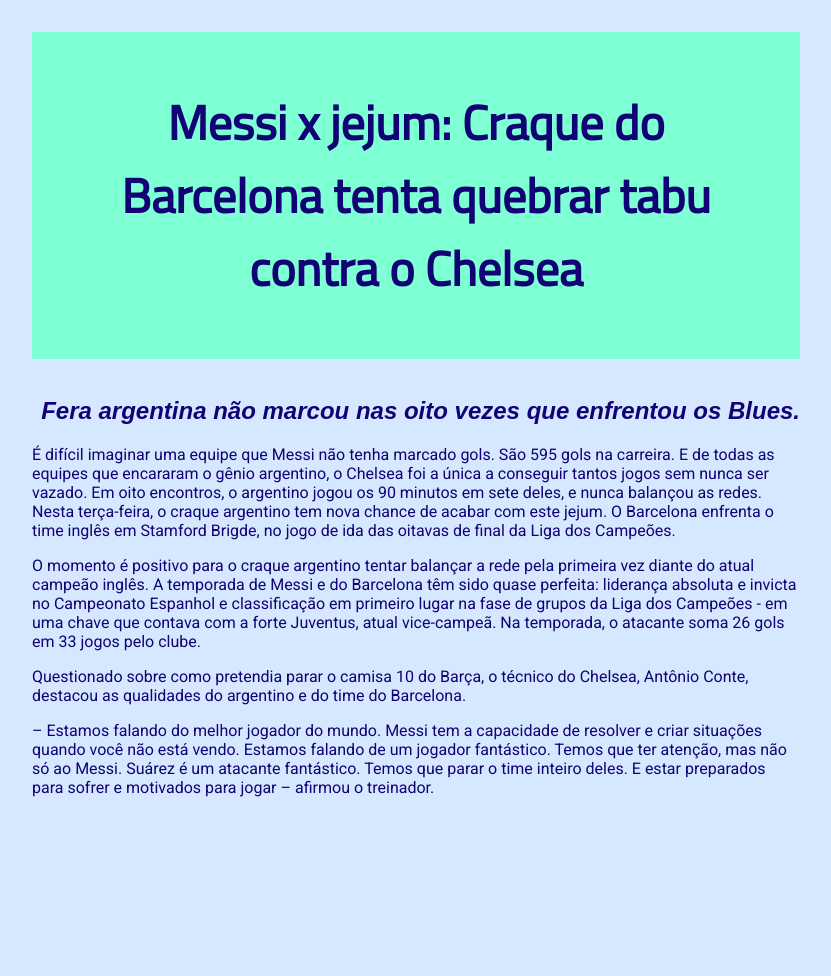
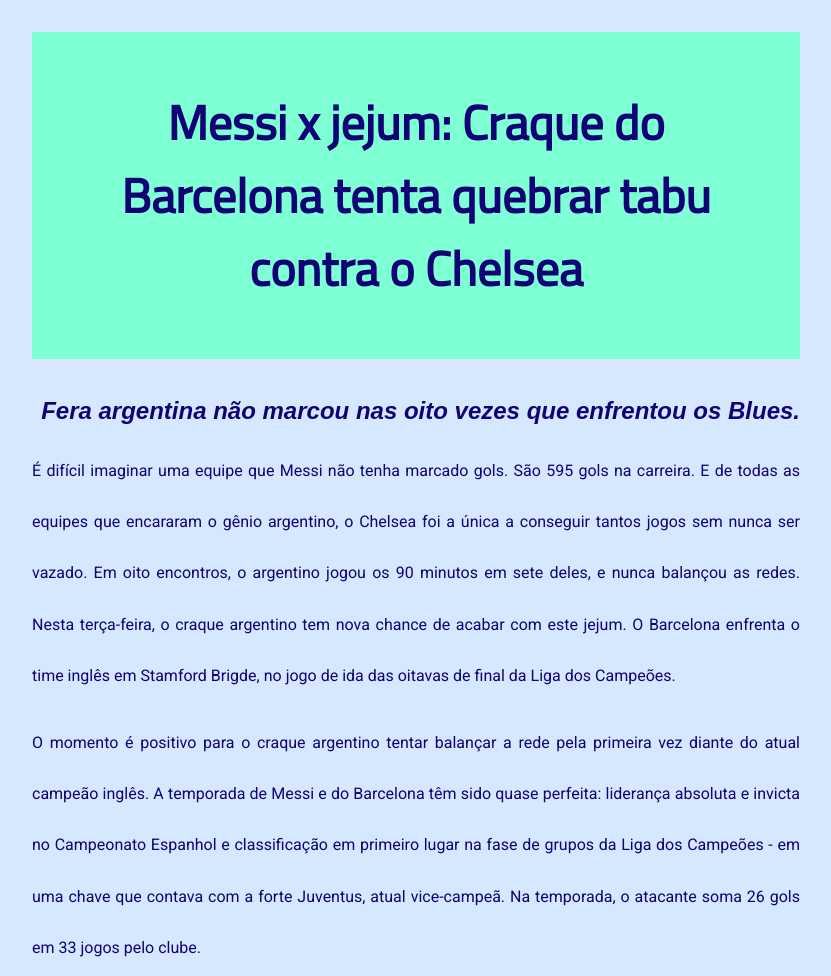
Before and after one commit to COLTEC-DAW/E02-CSS, a plain HTML site: page NoticiaDoDia.html in a window 1280 px wide. Shown: the top 976 px of the page, without its empty margins (224-1055 px from the left). Before the commit the page ends 813 px from the top, so only its background shows below. Drawn offline with Linux system fonts and the light colour scheme.

Commit message:
Parágrafos pronto

```diff
--- a/NoticiaDoDia_style.css
+++ b/NoticiaDoDia_style.css
@@ -25,4 +25,7 @@
 
 p{
     font-family: 'Roboto', sans-serif;
+    text-align: justify;
+    line-height: 320%;
+
 }
```
